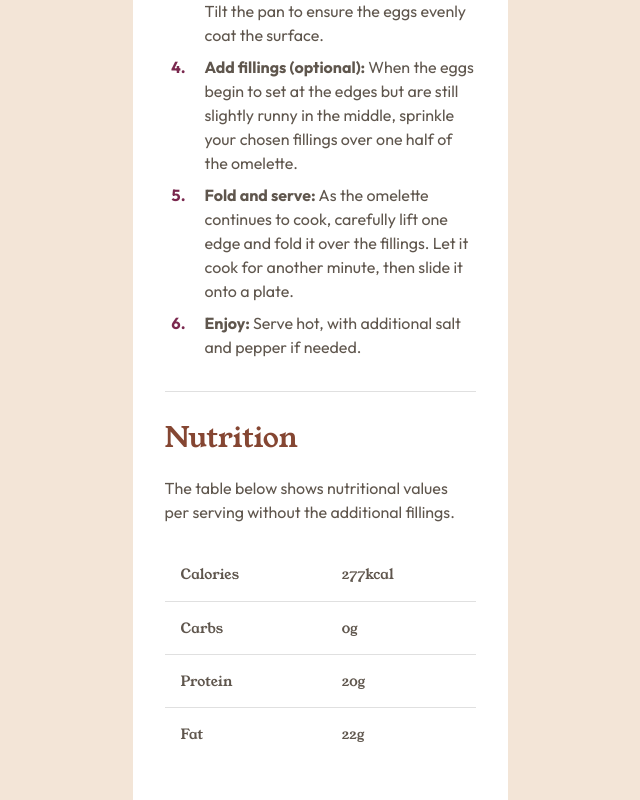
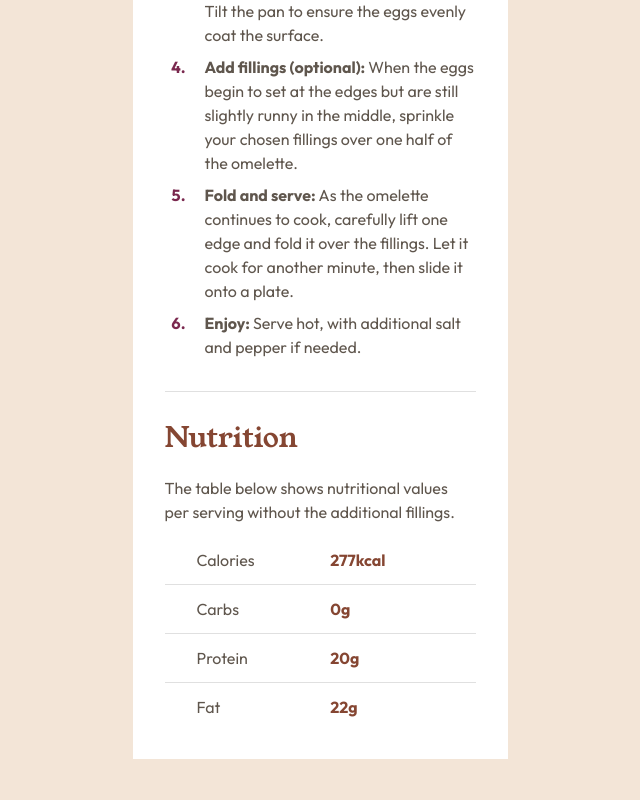
Before and after one commit to haipinggong/recipe-page, a React (Vite) app: page / in a window 1280 px wide. Shown: the part 1289-2089 px from the top of the page, without its empty margins (320-960 px from the left). After the commit the page ends 2048 px from the top, so only its background shows below. Built offline with nearby package versions, Linux system fonts and the light colour scheme.

Commit message:
Adjust the styling of nutrition table

```diff
--- a/src/components/NutritionSection/NutritionSection.styles.ts
+++ b/src/components/NutritionSection/NutritionSection.styles.ts
@@ -5,9 +5,31 @@ interface StyleProps {
 }
 
 export const styles: StyleProps = {
+  table: (theme) => ({
+    borderColor: theme.palette.stone.light,
+  }),
   tableHead: {
     ...visuallyHidden,
   },
+  row: {
+    "&:last-child td, &:last-child th": { border: 0 },
+    "&:first-of-type td, &:first-of-type th": { paddingTop: 0 },
+    "&:last-of-type td, &:last-of-type th": { paddingBottom: 0 },
+  },
+  nameTableCell: {
+    paddingBlock: 1.5,
+    paddingLeft: 4,
+    paddingRight: 1,
+  },
+  valueTableCell: {
+    paddingBlock: 1.5,
+    paddingLeft: 1,
+    paddingRight: 4,
+  },
+  value: (theme) => ({
+    fontWeight: theme.typography.fontWeightBold,
+    color: theme.palette.brown.main,
+  }),
 };
 
 export default styles;
--- a/src/components/NutritionSection/NutuitionSection.tsx
+++ b/src/components/NutritionSection/NutuitionSection.tsx
@@ -13,7 +13,7 @@ export const NutritionSection = () => {
     <SectionLayout>
       <Typography variant="h2">Nutrition</Typography>
       <Typography>{recipe.nutrition.subTitle}</Typography>
-      <Table aria-label="nutrition table">
+      <Table aria-label="nutrition table" sx={styles.table}>
         <TableHead sx={styles.tableHead}>
           <TableRow>
             <TableCell>Nutuition</TableCell>
@@ -22,12 +22,13 @@ export const NutritionSection = () => {
         </TableHead>
         <TableBody>
           {recipe.nutrition.table.map((row) => (
-            <TableRow
-              key={row.name}
-              sx={{ "&:last-child td, &:last-child th": { border: 0 } }}
-            >
-              <TableCell>{row.name}</TableCell>
-              <TableCell>{row.value}</TableCell>
+            <TableRow key={row.name} sx={styles.row}>
+              <TableCell sx={styles.nameTableCell}>
+                <Typography>{row.name}</Typography>
+              </TableCell>
+              <TableCell sx={styles.valueTableCell}>
+                <Typography sx={styles.value}>{row.value}</Typography>
+              </TableCell>
             </TableRow>
           ))}
         </TableBody>
```
